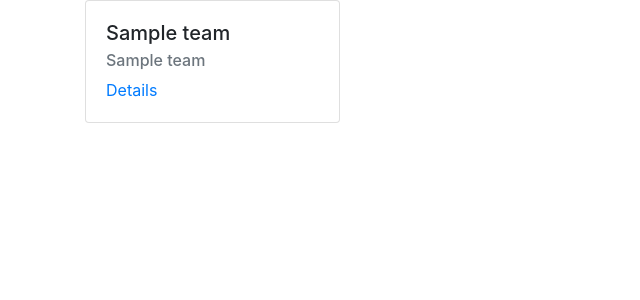
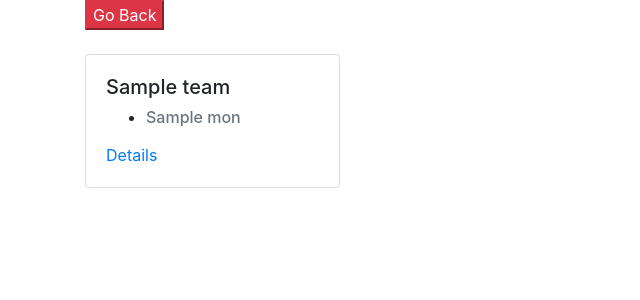
Before and after one commit to LeoShestakov/pokemon, a Flask app: page /viewTeams in a window 1280 px wide. Shown: the top 300 px of the page, without its empty margins (0-640 px from the left). Run offline with Flask 2, Linux system fonts and the light colour scheme; the visitor is signed in with stand-in values (Sample User, id 1); a database or web service that is not in the repository returns one stand-in record (values such as "Sample title"); some libraries are stand-ins or nearby versions.

Commit message:
html buttons everywhere

```diff
--- a/templates/index.html
+++ b/templates/index.html
@@ -6,7 +6,8 @@
     <h3> Use <b> CTRL + F </b> to search [SUBMIT AT BOTTOM] </h3>
     <br>
     <div class = "container">
-        <button type="button" class = "btn-success" onclick="window.location.href='{{ url_for('addTeam') }}';">Go Back</button>
+        <button type="button" class = "btn-success" onclick="window.location.href='{{ url_for('viewTeam') }}';">View Team Database</button>
+        <br> <br>
     </div>
     <form method = "POST" action="{{url_for('results')}}">
     <div class = "container">
--- a/templates/results.html
+++ b/templates/results.html
@@ -23,7 +23,7 @@
         </div>
     {% endfor %}
     </div>
-<h2> Your Unchecked/Uncountered Weaknesses: </h2>
+<h2 class = 'text-warning'> Your Unchecked/Uncountered Weaknesses: </h2>
 <ul>
 {% for type in data.get_unchecked() %}
     <li> <h4> {{type}} </h4> </li>
--- a/templates/teamDetails.html
+++ b/templates/teamDetails.html
@@ -3,7 +3,7 @@
 
 {% block content %}
 <div class = "container">
-    <button type="button" class = "btn-danger" onclick="window.location.href='{{ url_for('addTeam') }}';">Go Back</button>
+    <button type="button" class = "btn-danger" onclick="window.location.href='{{ url_for('viewTeam') }}';">Go Back</button>
 </div>
 <div class = "container">
     <div class = "row">
@@ -23,7 +23,7 @@
         </div>
     {% endfor %}
     </div>
-<h2> Your Unchecked/Uncountered Weaknesses: </h2>
+<h2 class = 'text-warning'> Your Unchecked/Uncountered Weaknesses: </h2>
 <ul>
 {% for type in data.get_unchecked() %}
     <li> <h4> {{type}} </h4> </li>
--- a/templates/viewTeam.html
+++ b/templates/viewTeam.html
@@ -1,5 +1,9 @@
 {% extends "base.html"%}
 {% block content%}
+<div class = "container">
+    <button type="button" class = "btn-danger" onclick="window.location.href='{{ url_for('index') }}';">Go Back</button>
+    <br> <br>
+</div>
 <div class="container">
   <div class="row">
     {% for team in data %}
@@ -7,7 +11,12 @@
       <div class="card">
         <div class="card-body">
           <h5 class="card-title">{{team['name']}}</h5>
-          <h6 class="card-subtitle mb-2 text-muted">{{team['team']}}</h6>
+            <ul>
+                {% for mon in team['team'] %}
+                    <li> <h6 class="card-subtitle mb-2 text-muted">{{mon.capitalize()}}</h6> </li>
+                {% endfor %}
+            </ul>
+
           <a href={{url_for('teamDetails', id=team['_id']|string)}}>Details</a>
         </div>
       </div>
```
